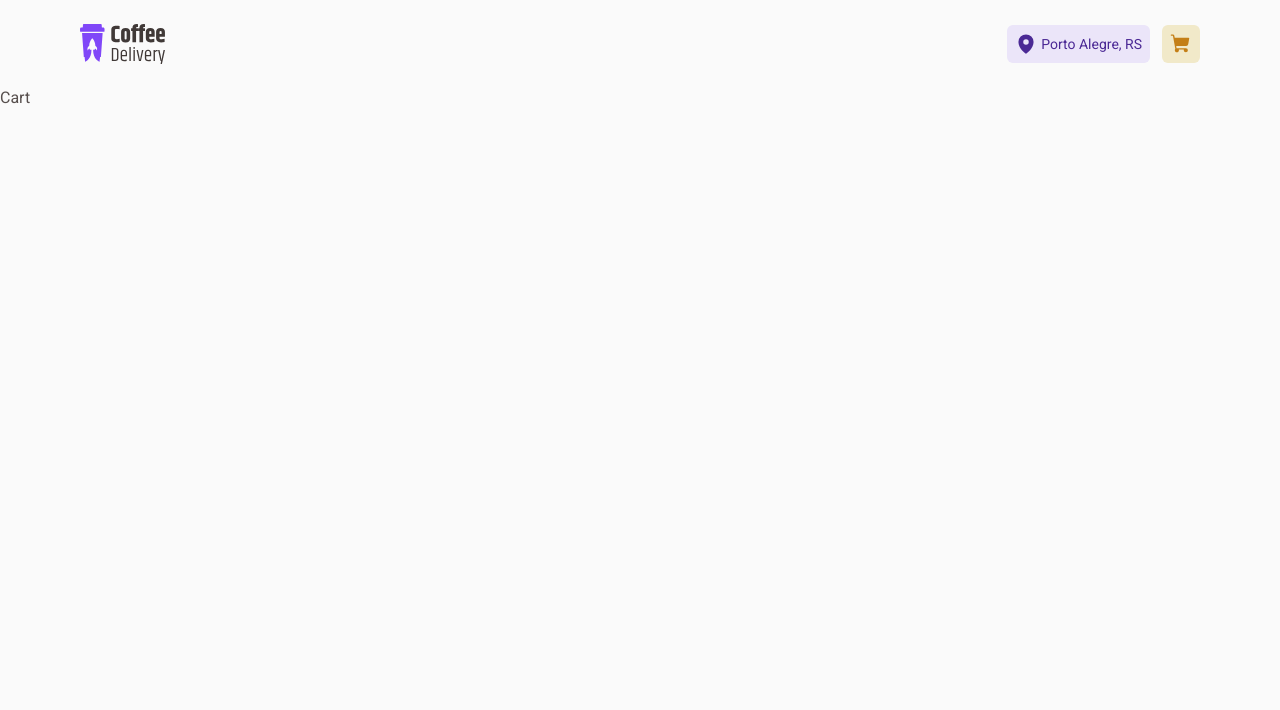
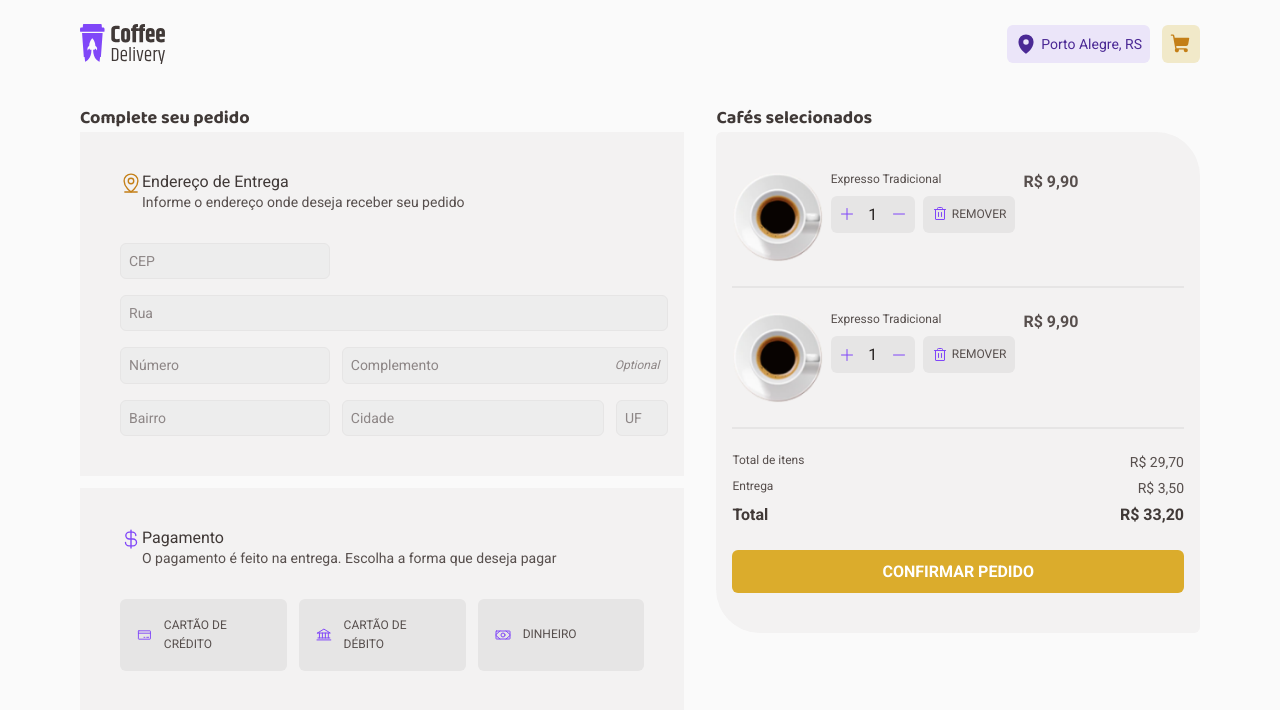
Before and after one commit to paulorfsantos17/coffee-delivery-ignite, a React (Vite) app: page /cart in a window 1280 px wide. Shown: the top 710 px of the page. Built offline with nearby package versions, Linux system fonts and the light colour scheme; the HTML template or start-up script is replaced by a standard one.

Commit message:
feat: add page Cart

```diff
--- a/src/Components/CartItem/style.ts
+++ b/src/Components/CartItem/style.ts
@@ -7,6 +7,9 @@ export const CartItemContainer = styled.div`
     height: 20%;
     width: 20%;
   }
+
+  padding-bottom: 1.5rem;
+  border-bottom: 2px solid ${({ theme }) => theme['base-button']};
 `
 
 export const DescriptionItem = styled.div`
--- a/src/pages/Cart/index.tsx
+++ b/src/pages/Cart/index.tsx
@@ -1,3 +1,111 @@
+import {
+  Bank,
+  CreditCard,
+  CurrencyDollar,
+  MapPinLine,
+  Money,
+} from 'phosphor-react'
+import {
+  CardItemContainer,
+  CartAside,
+  CheckoutButton,
+  ContainerCart,
+  ContainerLocale,
+  ContentCard,
+  ContentForm,
+  DescriptionPrice,
+  DescriptionPriceContainer,
+  FormContainer,
+  HeaderForm,
+  PaymentContent,
+  SectionForm,
+  TitleCard,
+} from './style'
+import { InputText } from '../../Components/InputText'
+import { RadioInput } from '../../Components/RadioInput'
+import CartItem from '../../Components/CartItem'
+
 export function Cart() {
-  return <div>Cart</div>
+  return (
+    <ContainerCart>
+      <ContainerLocale>
+        <TitleCard>Complete seu pedido</TitleCard>
+        <FormContainer>
+          <SectionForm>
+            <HeaderForm type="place">
+              <MapPinLine />
+              <div>
+                <h3>Endereço de Entrega</h3>
+                <p>Informe o endereço onde deseja receber seu pedido</p>
+              </div>
+            </HeaderForm>
+
+            <ContentForm>
+              <InputText placeholder="CEP" gridArea="zip" />
+              <InputText placeholder="Rua" gridArea="road" />
+              <InputText placeholder="Número" gridArea="number" />
+              <InputText
+                placeholder="Complemento"
+                gridArea="complement"
+                optional
+              />
+              <InputText placeholder="Bairro" gridArea="district" />
+              <InputText placeholder="Cidade" gridArea="city" />
+              <InputText placeholder="UF" gridArea="state" />
+            </ContentForm>
+          </SectionForm>
+          <SectionForm>
+            <HeaderForm type="payment">
+              <CurrencyDollar />
+              <div>
+                <h3>Pagamento</h3>
+                <p>
+                  O pagamento é feito na entrega. Escolha a forma que deseja
+                  pagar
+                </p>
+              </div>
+            </HeaderForm>
+            <PaymentContent>
+              <RadioInput isSelected={false}>
+                <CreditCard />
+                <span>Cartão de crédito</span>
+              </RadioInput>
+              <RadioInput isSelected={false}>
+                <Bank />
+                <span>cartão de débito</span>
+              </RadioInput>
+              <RadioInput isSelected={false}>
+                <Money />
+                <span>dinheiro</span>
+              </RadioInput>
+            </PaymentContent>
+          </SectionForm>
+        </FormContainer>
+      </ContainerLocale>
+      <CartAside>
+        <TitleCard>Cafés selecionados</TitleCard>
+        <ContentCard>
+          <CardItemContainer>
+            <CartItem />
+            <CartItem />
+          </CardItemContainer>
+          <DescriptionPriceContainer>
+            <DescriptionPrice>
+              <span>Total de itens</span>
+              <span>R$ 29,70</span>
+            </DescriptionPrice>
+            <DescriptionPrice>
+              <span>Entrega</span>
+              <span>R$ 3,50</span>
+            </DescriptionPrice>
+            <DescriptionPrice isTotalPrice>
+              <span>Total</span>
+              <span>R$ 33,20</span>
+            </DescriptionPrice>
+          </DescriptionPriceContainer>
+          <CheckoutButton>confirmar pedido</CheckoutButton>
+        </ContentCard>
+      </CartAside>
+    </ContainerCart>
+  )
 }
--- a/src/pages/Cart/style.ts
+++ b/src/pages/Cart/style.ts
@@ -0,0 +1,167 @@
+import styled from 'styled-components'
+
+export const ContainerCart = styled.div`
+  padding: 1rem 5rem;
+  display: flex;
+
+  gap: 2rem;
+`
+
+export const TitleCard = styled.h2`
+  font-family: 'Baloo 2', sans-serif;
+  font-size: ${(props) => props.theme['baloo-xs']};
+  color: ${(props) => props.theme['base-subtitle']};
+  text-align: left;
+`
+
+export const ContainerLocale = styled.div`
+  width: 100%;
+  display: flex;
+  flex-direction: column;
+`
+
+export const FormContainer = styled.form`
+  display: flex;
+  flex-direction: column;
+  gap: 0.75rem;
+`
+export const SectionForm = styled.div`
+  display: flex;
+  padding: 2.5rem;
+  flex-direction: column;
+  gap: 32px;
+  background-color: ${(props) => props.theme['base-card']};
+`
+
+export const ContentForm = styled.div`
+  display: grid;
+  grid-template-columns: 40% 50% 10%;
+  grid-template-rows: repeat(4, 1fr);
+  row-gap: 1rem;
+  column-gap: 0.75rem;
+
+  grid-template-areas:
+    'zip . .'
+    'road road road'
+    'number complement complement'
+    'district city state';
+`
+
+interface IHeaderProps {
+  type: 'payment' | 'place'
+}
+export const HeaderForm = styled.header<IHeaderProps>`
+  display: flex;
+
+  div {
+    display: flex;
+    flex-direction: column;
+    h3 {
+      font-size: ${(props) => props.theme['roboto-medium']};
+      color: ${(props) => props.theme['base-subtitle']};
+      line-height: 130%;
+      font-weight: 400;
+    }
+    p {
+      font-size: ${(props) => props.theme['roboto-small']};
+      color: ${(props) => props.theme['base-text']};
+      line-height: 130%;
+      font-weight: 400;
+    }
+  }
+
+  svg {
+    height: 22px;
+    width: 22px;
+    color: ${(props) =>
+      props.type === 'payment'
+        ? props.theme.purple
+        : props.theme['yellow-dark']};
+  }
+`
+
+export const PaymentContent = styled.div`
+  display: grid;
+  grid-template-columns: repeat(3, 1fr);
+  column-gap: 0.75rem;
+`
+
+export const CartAside = styled.aside`
+  width: 80%;
+`
+
+export const ContentCard = styled.div`
+  display: flex;
+  flex-direction: column;
+
+  background-color: ${({ theme }) => theme['base-card']};
+  border-radius: 6px 44px;
+  padding: 2.5rem 1rem;
+`
+export const DescriptionPriceContainer = styled.div`
+  display: flex;
+  flex-direction: column;
+  gap: 0.5rem;
+  margin-top: 1.5rem;
+`
+export const CardItemContainer = styled.div`
+  display: flex;
+  flex-direction: column;
+  gap: 1.5rem;
+`
+
+interface IDescriptionPriceProps {
+  isTotalPrice?: boolean
+}
+
+export const DescriptionPrice = styled.div<IDescriptionPriceProps>`
+  display: flex;
+  justify-content: space-between;
+  font-style: normal;
+
+  span:first-child {
+    font-size: ${({ isTotalPrice, theme }) =>
+      isTotalPrice ? theme['roboto-medium'] : theme['roboto-xs']};
+
+    color: ${({ isTotalPrice, theme }) =>
+      isTotalPrice ? theme['base-subtitle'] : theme['base-text']};
+    font-weight: ${({ isTotalPrice }) => (isTotalPrice ? '700' : '400')};
+
+    line-height: 130%;
+  }
+
+  span:last-child {
+    font-size: ${({ isTotalPrice, theme }) =>
+      isTotalPrice ? theme['roboto-medium'] : theme['roboto-small']};
+
+    color: ${({ isTotalPrice, theme }) =>
+      isTotalPrice ? theme['base-subtitle'] : theme['base-text']};
+    font-weight: ${({ isTotalPrice }) => (isTotalPrice ? '700' : '400')};
+
+    line-height: 130%;
+  }
+`
+
+export const CheckoutButton = styled.button`
+  width: 100%;
+  display: flex;
+  padding: 12px 8px;
+  justify-content: center;
+  align-items: center;
+  border: none;
+  border-radius: 6px;
+  background-color: ${({ theme }) => theme.yellow};
+  margin-top: 1.5rem;
+
+  color: ${({ theme }) => theme.white};
+  font-size: ${({ theme }) => theme['roboto-medium']};
+  font-style: normal;
+  font-weight: 700;
+  line-height: 160 %; /* 22.4px */
+  text-transform: uppercase;
+  transition: 0.3s;
+
+  &:hover {
+    background-color: ${({ theme }) => theme['yellow-dark']};
+  }
+`
```
